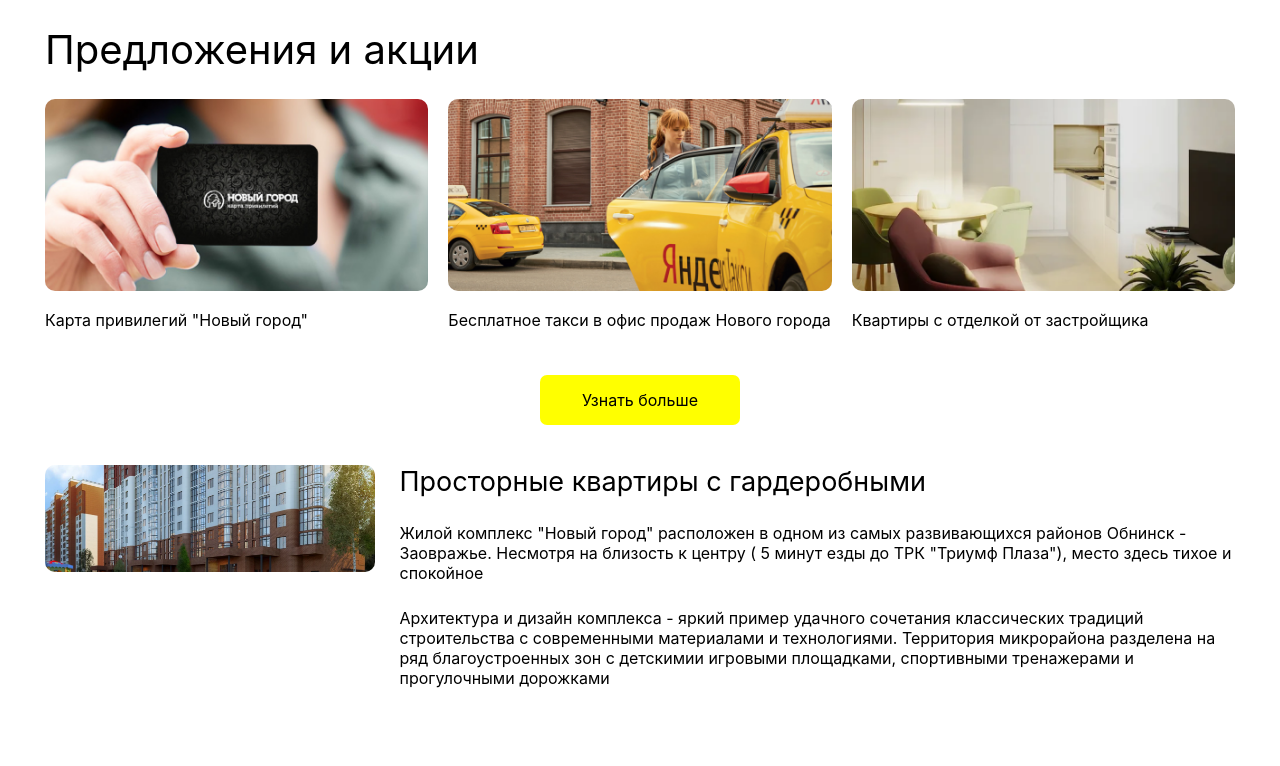
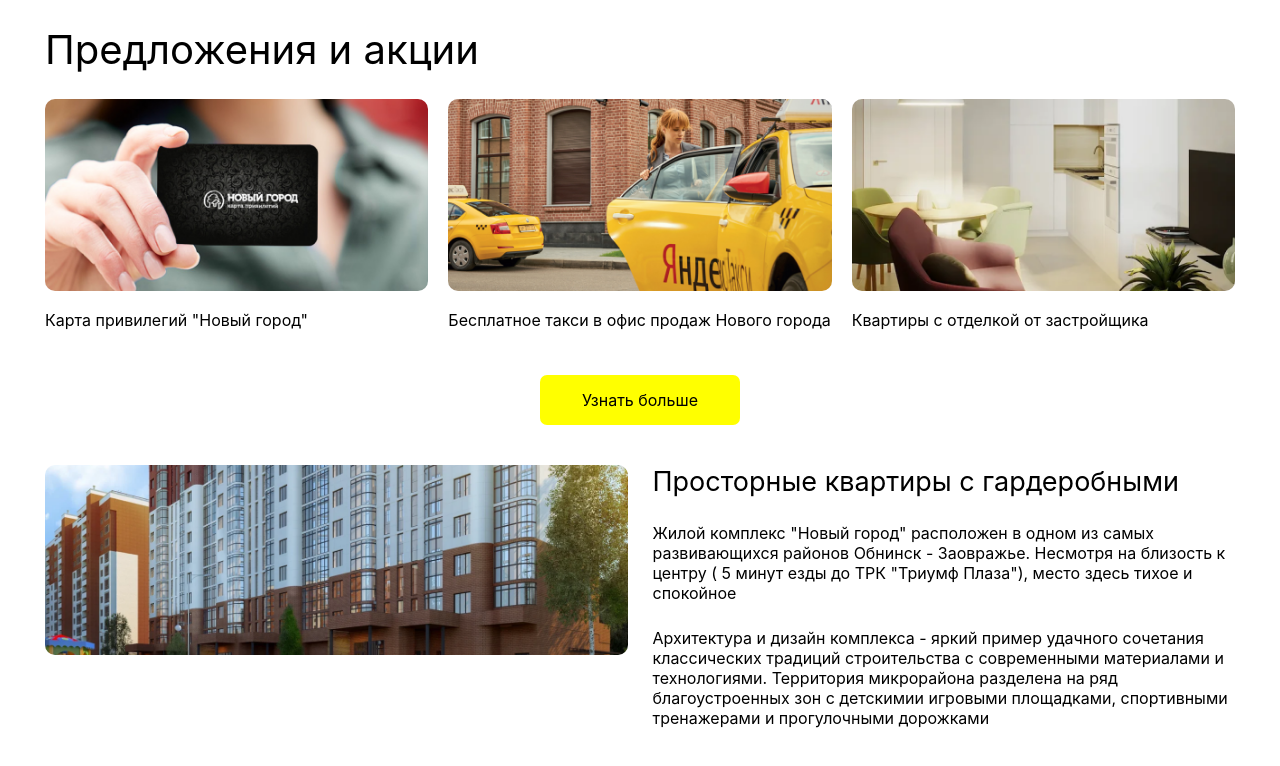
Before and after one commit to elizabetliber/remark_test_task, a Next.js app: page / in a window 1280 px wide. Shown: the top 766 px of the page. Built offline with nearby package versions, Linux system fonts and the light colour scheme.

Commit message:
add flex

```diff
--- a/styles/globals.css
+++ b/styles/globals.css
@@ -84,10 +84,10 @@ body {
 .section__body-images {
     margin-right: 25px;
     border-radius: 10px;
-    flex-grow: 5;
+    flex: 1;
 }
 .news{
-     flex-grow: 5;
+    flex: 1
  }
 .news__item-title{
     font-size: 27px;
```
